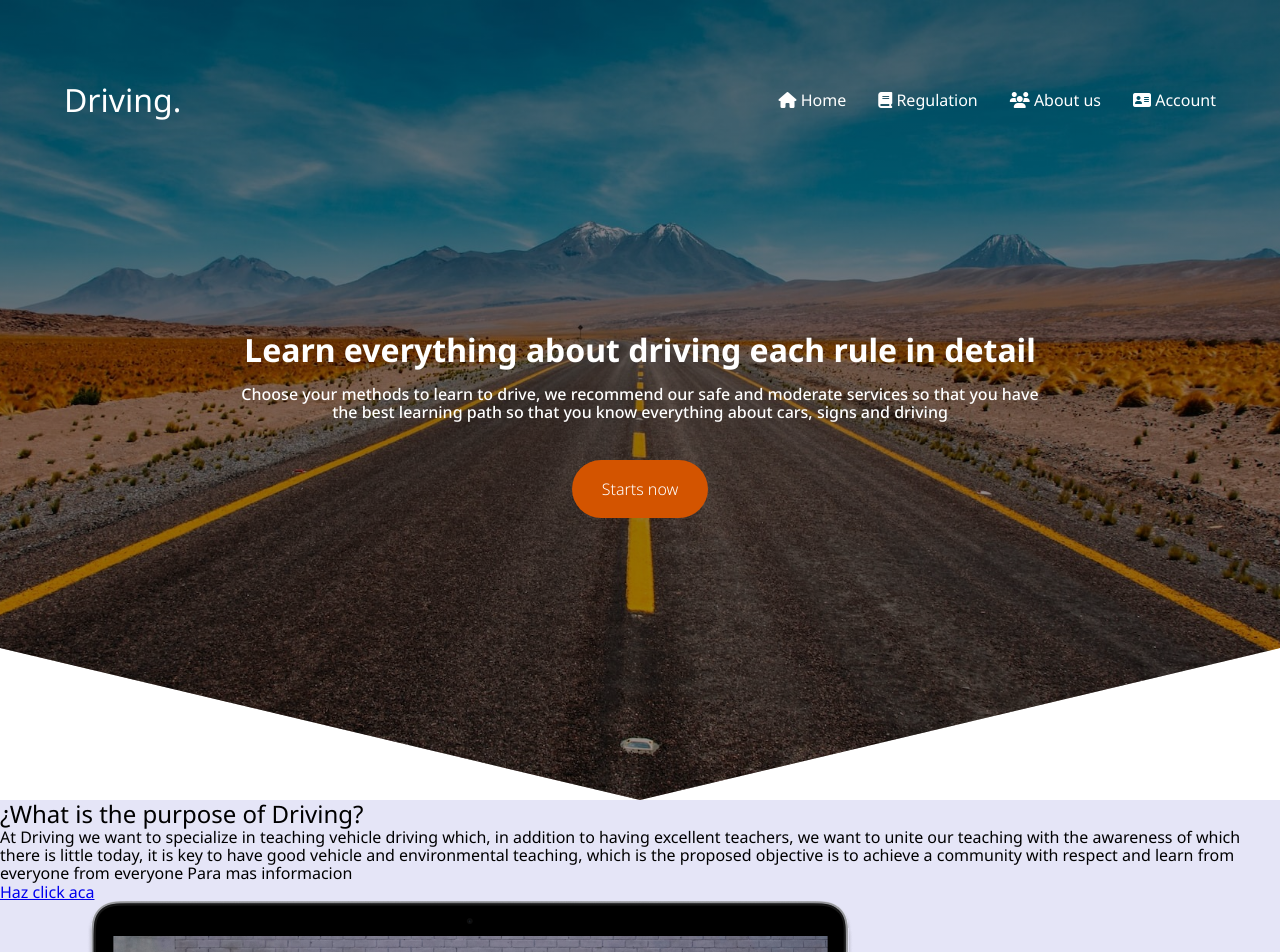
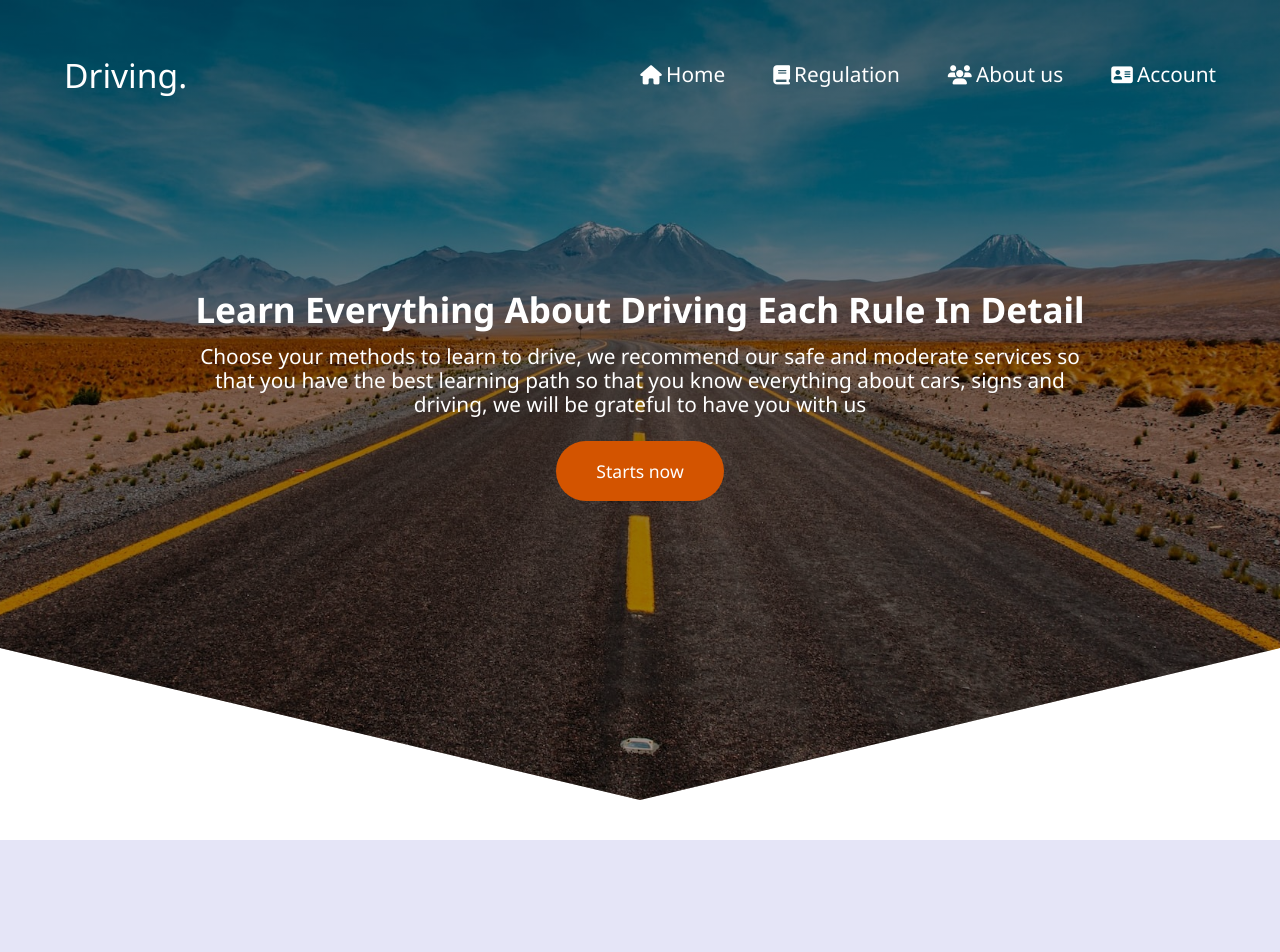
Before and after one commit to ale02code/driving, a plain HTML site: page index.html in a window 1280 px wide. Shown: the top 952 px of the page. Drawn offline with Linux system fonts and the light colour scheme.

Commit message:
termine el header
y casi termino la main de esta pagina

```diff
--- a/css/main.css
+++ b/css/main.css
@@ -1,10 +1,8 @@
 * {
   font-family: "Noto Sans", sans-serif;
-  font-weight: normal;
 }
 
 :root {
-  --padding-container: 100px 0;
   --color-primario: #f39c12;
   --color-secundario: #d35400;
 }
@@ -13,10 +11,8 @@
 
 .container {
   width: 90%;
-  max-width: 1200px;
+  max-width: 1350px;
   margin: 0 auto;
-  overflow: hidden;
-  padding: var(--padding-container);
   color: #fff;
 }
 
@@ -24,10 +20,10 @@
   width: 100%;
   height: 100vh;
   min-height: 600px;
-  max-height: 880px;
   position: relative;
   display: grid;
   grid-template-rows: 150px 1fr;
+  margin-bottom: 40px;
 }
 
 .hero::before {
@@ -55,20 +51,26 @@
   align-items: center;
 }
 .nav__tilte {
-  font-weight: 300;
-  font-size: 2rem;
+  font-size: 2.1rem;
 }
 
 .driving {
+  font-weight: 400;
   text-decoration: none;
   color: #fff;
 }
 
 .nav__items {
+  font-weight: 400;
   list-style: none;
 }
 
+.nav__items i {
+  font-size: 1.2rem;
+}
+
 .nav__links {
+  font-size: 1.3rem;
   color: #fff;
   text-decoration: none;
   padding: 0;
@@ -79,31 +81,31 @@
   display: grid;
   grid-auto-flow: column;
   grid-auto-columns: max-content;
-  gap: 2em;
+  gap: 3em;
 }
 
 /* textos-image */
 
 .hero__container {
-  max-width: 800px;
-  --padding-container: 0;
+  max-width: 920px;
   display: grid;
   grid-auto-rows: max-content;
   align-content: center;
   gap: 1em;
-  padding-bottom: 100px;
+  padding-bottom: 160px;
   text-align: center;
 }
 
 .hero__container h1 {
-  font-size: 32px;
+  font-size: 2.2rem;
   font-weight: 700;
+  text-transform: capitalize;
 }
 
 .hero__container p {
-  font-size: 16px;
-  font-weight: 480;
-  margin-bottom: 22px;
+  font-size: 1.3rem;
+  font-weight: 400;
+  margin-bottom: 8px;
 }
 
 .hero__button {
@@ -111,19 +113,64 @@
   background-color: var(--color-secundario);
   text-decoration: none;
   justify-self: center;
-  padding: 20px 30px;
+  padding: 20px 40px;
   border-radius: 30px;
   color: #fff;
-  font-weight: lighter;
+  font-size: 1.1rem;
+  font-weight: 400;
 }
 
 /* main */
 
 .main {
-  height: 60vh;
+  height: 650px;
   background-color: #e5e5f7;
   background-image: radial-gradient(#aaaaaacc 0.5px, transparent 0.5px), radial-gradient(#aaaaaacc 0.5px, #e5e5f7 0.5px);
   background-size: 20px 20px;
   background-position: 0 0, 10px 10px;
   overflow: hidden;
 }
+
+.main__container {
+  height: 100%;
+  display: grid;
+  grid-template-columns: 1fr 1fr;
+  place-items: center;
+}
+
+.main__texts {
+  padding: 1rem;
+}
+
+.main__title,
+.main__paragraph,
+.main__button {
+  margin: 8px;
+}
+
+.main__title {
+  font-size: 2.2rem;
+  text-transform: capitalize;
+  margin-bottom:20px;
+}
+
+.main__paragraph {
+  font-size: 1.3rem;
+  margin-bottom:55px;
+}
+
+.main__button {
+  text-decoration: none;
+  color: #000;
+  background-color: var(--color-primario);
+  border-radius: 30px;
+  padding: 20px 35px;
+  font-size: 1.1rem;
+  font-weight: 400;
+  box-shadow: 12px -14px rgba(0, 0, 0, .5);
+}
+
+.macbook {
+  height: 390px;
+  width: 700px;
+}
--- a/index.html
+++ b/index.html
@@ -47,7 +47,8 @@
     <section class="hero__container container">
       <h1 class="hero__title">Learn everything about driving each rule in detail</h1>
       <p class="hero__paragraph">Choose your methods to learn to drive, we recommend our safe and moderate services so
-        that you have the best learning path so that you know everything about cars, signs and driving</p>
+        that you have the best learning path so that you know everything about cars, signs and driving, we will be
+        grateful to have you with us</p>
       <a href="/html/regulation.html" class="hero__button">Starts now</a>
     </section>
   </header>
@@ -60,10 +61,10 @@
           having excellent teachers, we want to unite our teaching with the awareness of which there is little today, it
           is key to have good vehicle and environmental teaching, which is the proposed objective is to achieve a
           community with respect and learn from everyone from everyone Para mas informacion</p>
-        <p><a href="/html/about-us.html"> Haz click aca</a></p>
+        <a href="/html/about-us.html" class="main__button">Haz click aca</a>
       </div>
       <figure class="macbook__img">
-        <img src="/img/macbook-screen.png" alt="macbook-screen-driving" title="Driving" class="macbook">
+        <img src="/img/macbook-screen.png" alt="macbook-screen" title="Driving" class="macbook">
       </figure>
     </div>
   </main>
```
Also changed, not shown: about-us.html (renamed from html/about-us.html), account.html (renamed from html/account.html), regulation.html (renamed from html/regulation.html).
